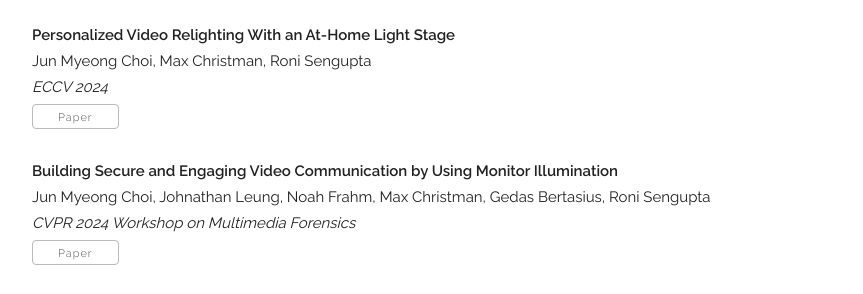
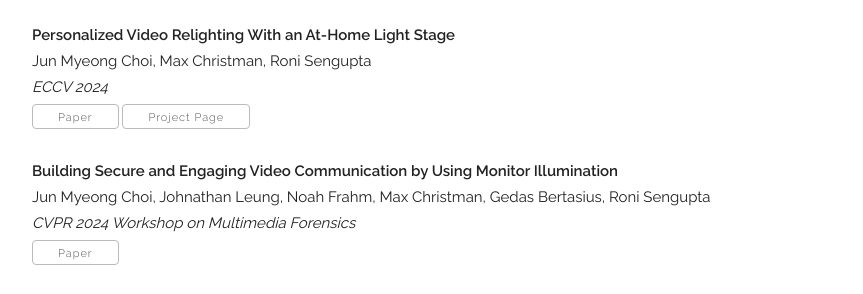
Before and after one commit to chedgekorea/chedgekorea.github.io, a Jekyll site: the page built from index.html, in a window 1280 px wide. Shown: the part 1329-1623 px from the top of the page, without its empty margins (208-1071 px from the left). Built offline with Jekyll 4.4.1, drawn with Linux system fonts in a browser that asks for light colours; some web fonts are replaced.

Commit message:
Update index.html

```diff
--- a/index.html
+++ b/index.html
@@ -78,8 +78,8 @@ title: Home
 				<a class="button" href="{{ paper.paper_pdf }}" target="_blank">Paper</a>
 			  {% endif %}
 
-			  {% if paper.slides %}
-				<a class="button" href="{{ paper.slides | prepend: site.baseurl }}" target="_blank">Slides</a>
+			  {% if paper.website %}
+				<a class="button" href="{{ paper.website }}" target="_blank">Project Page</a>
 			  {% endif %}
 
 			  {% if paper.poster %}
```
